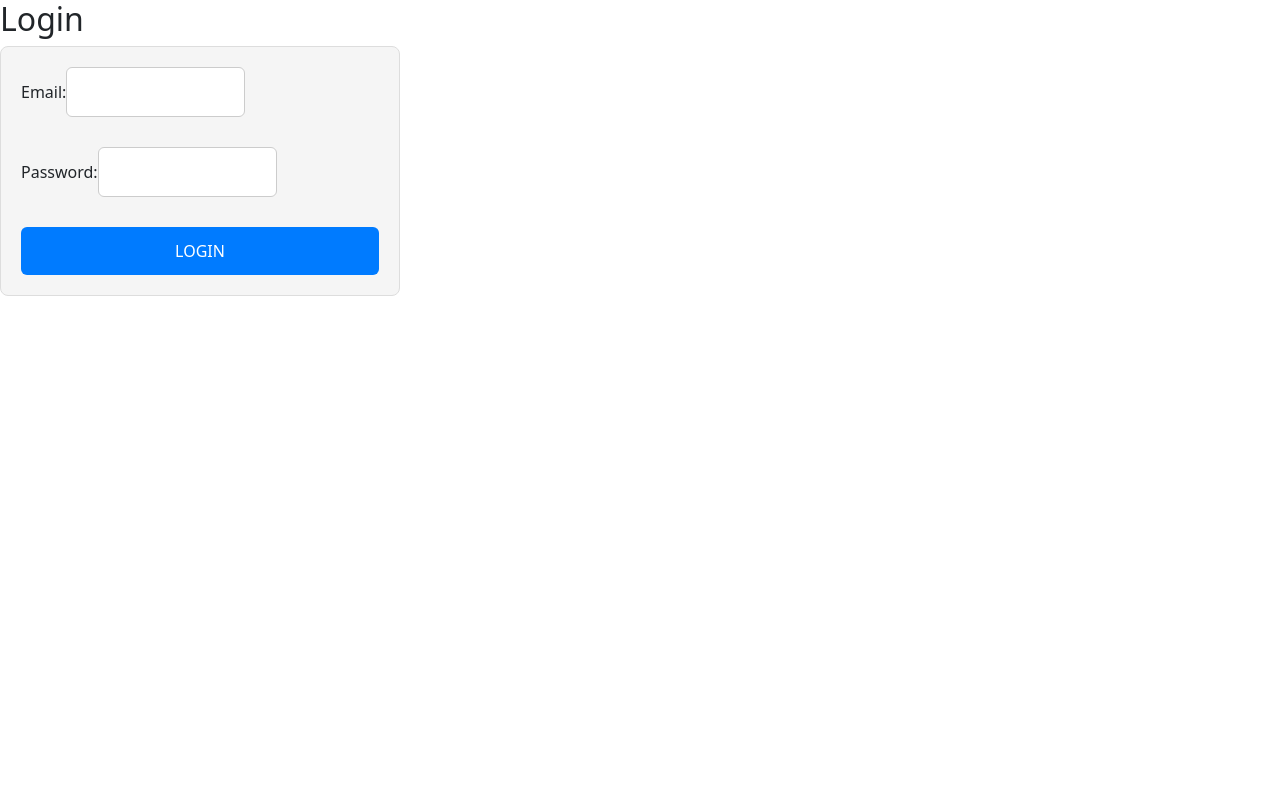
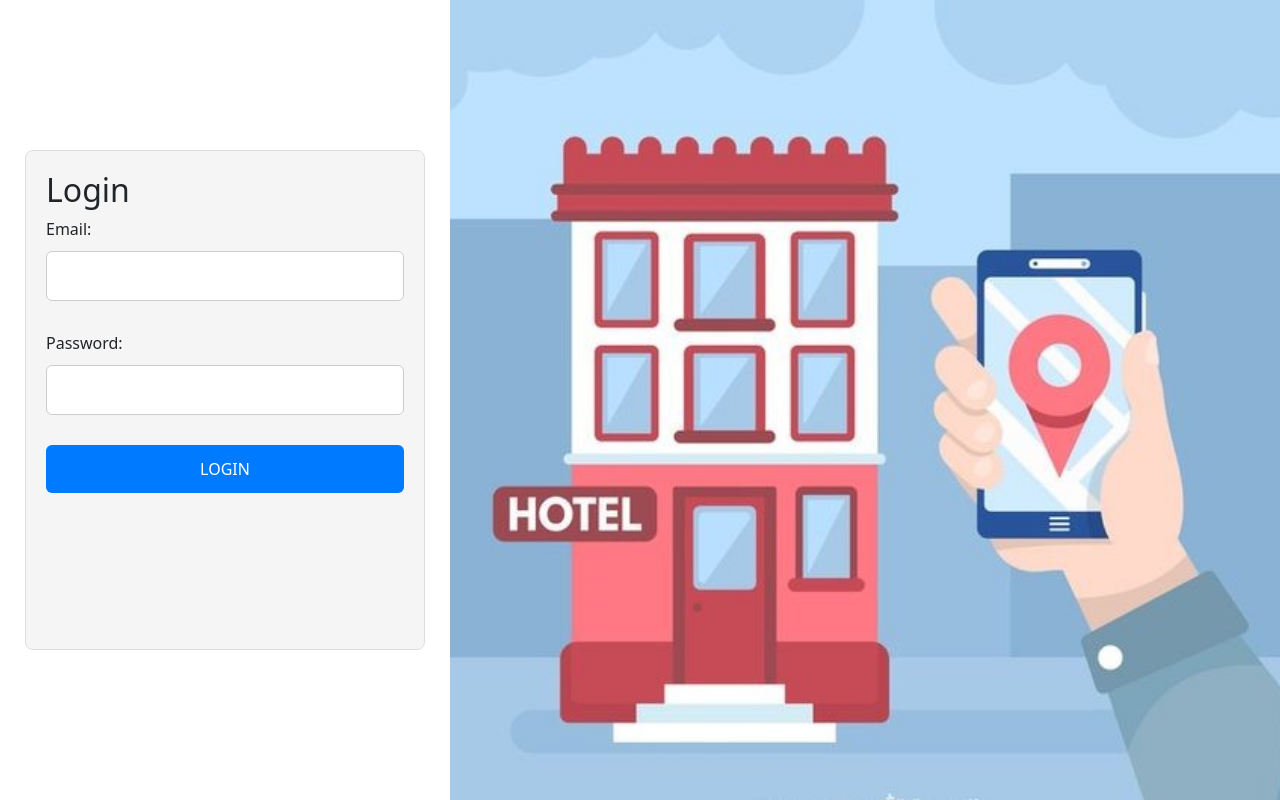
Before and after one commit to ValentynGenkin/Graduation_project_hotel_app, a React app in the folder client/: page /Login in a window 1280 px wide. Built offline with nearby package versions, Linux system fonts and the light colour scheme.

Commit message:
enhancing css and login form

```diff
--- a/client/package.json
+++ b/client/package.json
@@ -71,6 +71,7 @@
     "react-icon": "^1.0.0",
     "react-icons": "^4.11.0",
     "react-router-dom": "^6.0.2",
-    "react-scroll-to-top": "^3.0.0"
+    "react-scroll-to-top": "^3.0.0",
+    "styled-components": "^6.1.0"
   }
 }
--- a/client/src/pages/Admin/CSS/Circle.css
+++ b/client/src/pages/Admin/CSS/Circle.css
@@ -1,25 +1,29 @@
-.container {
+.container-global {
   display: flex;
   justify-content: flex-end;
   align-items: flex-start;
   height: 100vh;
-  margin-bottom: 50px;
+  margin-bottom: 60px;
 }
 
 .circle-container {
-  position: relative;
-  width: 300px;
-  height: 300px;
-  margin-right: 20px;
+  position: absolute;
+  top: 200px;
+  right: 200px;
+  width: 400px;
+  height: 400px;
+}
+.red-text {
+  color: red;
+}
+.legend-container {
+  display: flex;
+  flex-direction: column;
+  align-items: flex-end;
+  margin-top: 20px;
 }
 
-.legend-container {
-  position: absolute;
-  top: 20px;
-  left: 220px;
-}
-
-.legend {
+.legend-circle {
   display: flex;
   align-items: center;
   margin-bottom: 10px;
@@ -34,10 +38,11 @@
 
 .red {
   background-color: red;
+  margin-right: 30px;
 }
 
 .white {
-  background-color: rgb(165, 165, 199);
+  background-color: whitesmoke;
 }
 
 .text-inside {
@@ -47,4 +52,5 @@
   left: 50%;
   transform: translate(-50%, -50%);
   z-index: 2;
+  font-size: 20px;
 }
--- a/client/src/pages/Admin/CSS/Footer.css
+++ b/client/src/pages/Admin/CSS/Footer.css
@@ -12,7 +12,7 @@
 }
 
 .footer-container-admin {
-  background-color: #1a053d;
+  background-color: rgb(20, 23, 189);
 }
 
 .footer-container p {
--- a/client/src/pages/Admin/CSS/Loginform.css
+++ b/client/src/pages/Admin/CSS/Loginform.css
@@ -1,12 +1,14 @@
-.container-admin-form {
+.container-admin-from {
   display: flex;
   justify-content: center;
   align-items: center;
-  height: 100vh;
+  height: 100%;
+  width: 450px;
 }
 
 .login-form-admin {
   width: 400px;
+  height: 500px;
   padding: 20px;
   border: 1px solid #ddd;
   border-radius: 8px;
@@ -15,13 +17,18 @@
 
 .form-group-admin {
   margin-bottom: 30px;
+  display: flex;
+  justify-content: center;
+  align-items: start;
+  gap: 10px;
+  flex-direction: column;
 }
 
 .form-input-admin {
   padding: 12px;
   border: 1px solid #ccc;
   border-radius: 6px;
-  width: 50%;
+  width: 100%;
   transition: border-color 0.3s;
   font-size: 16px;
 }
@@ -45,6 +52,18 @@
   text-transform: uppercase;
 }
 
+.loginImgContainer {
+  height: 100vh;
+  width: calc(100vw - 450px);
+  overflow: hidden; /* Optional: To ensure the image doesn't overflow the container */
+}
+
+.receptionImg {
+  width: 100%; /* Make the image fill its container */
+  height: 100%; /* Maintain the aspect ratio; the height will not exceed the container height */
+  object-fit: cover; /* Ensures the image covers the container, maintaining aspect ratio and cropping if necessary */
+}
+
 .login-button-admin:hover {
   background-color: #0056b3;
 }
@@ -54,12 +73,20 @@
   margin-bottom: 15px;
   font-size: 14px;
 }
-
-/* .message-container-admin {
+.loginPageWrapper {
+  display: flex;
+  justify-content: start;
+  align-items: start;
+  width: 100vw;
+  height: 100vh;
+}
+.message-container-admin {
   padding: 20px;
+  width: 300px;
+  height: 50%;
   border: 1px solid #ddd;
   border-radius: 8px;
   background-color: #580202;
   box-shadow: 0 0 10px rgba(0, 0, 0, 0.1);
   color: #fff;
-} */
+}
--- a/client/src/pages/Admin/CSS/Navbar.css
+++ b/client/src/pages/Admin/CSS/Navbar.css
@@ -1,8 +1,7 @@
-/* styles.css */
-.icon {
-  width: 40px; /* Set the width of the icon */
-  height: 40px; /* Set the height of the icon */
-  margin-right: 8px; /* Add some right margin for spacing */
+.Nav-icon {
+  width: 40px;
+  height: 40px;
+  margin-right: 8px;
 }
 .nav-wrapper {
   background-color: #1a053d;
@@ -16,12 +15,17 @@
   flex-direction: column;
   padding: 1.5rem 2rem;
 }
-.image {
+.Nav-image {
   height: 20px;
   width: 20px;
   margin-right: 20px;
+  font-size: 20px;
+  color: white;
+  font-weight: 700;
+  letter-spacing: 2px;
+  transition: color 0.3s ease-in-out;
 }
-.logo {
+.Admin-name {
   font-size: 20px;
   color: white;
   font-weight: 700;
--- a/client/src/pages/Admin/CSS/Requests.css
+++ b/client/src/pages/Admin/CSS/Requests.css
@@ -26,7 +26,7 @@ td {
   font-weight: bold;
 }
 
-a {
+.call-request {
   text-decoration: none;
   color: #333;
   display: flex;
@@ -38,11 +38,8 @@ span[aria-label="Phone Icon"] {
   font-size: 18px;
 }
 
-/* Select input styling */
 select {
   padding: 5px;
   background-color: #fff; /* Set your desired background color */
   border: 1px solid #ccc;
 }
-
-/* Status-specific styles */
--- a/client/src/pages/Admin/Component/Circle.jsx
+++ b/client/src/pages/Admin/Component/Circle.jsx
@@ -4,29 +4,29 @@ import { CircularProgressbarWithChildren } from "react-circular-progressbar";
 import "../CSS/Circle.css";
 
 const HotelRoomCircle = () => {
-  const occupiedPercentage = 70; // For example, 70% occupied rooms
+  const occupiedPercentage = 70;
 
   return (
-    <div className="container">
+    <div className="container-global">
       <div className="circle-container">
         <CircularProgressbarWithChildren
           value={occupiedPercentage}
           styles={{
-            path: { stroke: "red" }, // Red path for occupied
-            trail: { stroke: "#fff" }, // White trail for unoccupied
+            path: { stroke: "red" },
+            trail: { stroke: "whitesmoke" },
           }}
           strokeWidth={10}
         >
           <div className="text-inside">{occupiedPercentage}% Occupied</div>
         </CircularProgressbarWithChildren>
         <div className="legend-container">
-          <div className="legend">
+          <div className="legend-circle">
             <div className="legend-box red"></div>
-            <span>Occupied</span>
+            <span className="red-text">Occupied Room</span>
           </div>
-          <div className="legend">
+          <div className="legend-circle">
             <div className="legend-box white"></div>
-            <span>Unoccupied</span>
+            <span className="white-text">Unoccupied Room</span>
           </div>
         </div>
       </div>
--- a/client/src/pages/Admin/Component/Login.jsx
+++ b/client/src/pages/Admin/Component/Login.jsx
@@ -1,7 +1,7 @@
 import React, { useState } from "react";
 import { useNavigate } from "react-router-dom";
 import "../CSS/Loginform.css";
-
+import hotelReception from "../Icons/hotel reception.jpg";
 const LoginForm = () => {
   const [formData, setFormData] = useState({
     email: "",
@@ -25,7 +25,6 @@ const LoginForm = () => {
     const { email, password } = formData;
 
     if (email === "HYF@gmail.com" && password === "admin") {
-      // Redirect to "/Admin" if email and password match
       navigate("/Admin");
     } else {
       setError("Invalid email or password.");
@@ -33,11 +32,11 @@ const LoginForm = () => {
   };
 
   return (
-    <div>
+    <div className="loginPageWrapper">
       <div className="container-admin-from">
-        <h2 className="login-title-admin">Login</h2>
-        {error && <p className="error-message">{error}</p>}
         <form onSubmit={handleLogin} className="login-form-admin">
+          <h2 className="login-title-admin">Login</h2>
+          {error && <p className="error-message">{error}</p>}
           <div className="form-group-admin">
             <label htmlFor="email">Email:</label>
             <input
@@ -63,8 +62,13 @@ const LoginForm = () => {
           </button>
         </form>
       </div>
-      <div className="message-container-admin">
-        <p></p>
+      <div className="loginImgContainer">
+        <img
+          src={hotelReception}
+          alt="reception"
+          s
+          className="receptionImg"
+        ></img>
       </div>
     </div>
   );
--- a/client/src/pages/Admin/Component/Navbar.jsx
+++ b/client/src/pages/Admin/Component/Navbar.jsx
@@ -13,36 +13,32 @@ const Navbar = () => {
     <div className="nav-wrapper">
       <div className="nav-center">
         <Link to="/Admin" className="nav-link">
-          <div className="logo">
-            <img
-              src={Manager}
-              alt="Description of the image"
-              className="image"
-            />
+          <div className="Admin-name">
+            <img src={Manager} alt="admin logo" className="Nav-image" />
             Chouaib Atrous
           </div>
         </Link>
         <div className="nav-links">
           <Link to="/AddRooms" className="nav-link">
-            <MdOutlineBedroomParent className="icon" />
+            <MdOutlineBedroomParent className="Nav-icon" />
             Add Rooms
           </Link>
           <Link to="/Clients" className="nav-link">
-            <HiOutlineUsers className="icon" />
+            <HiOutlineUsers className="Nav-icon" />
             Clients
           </Link>
 
           <Link to="/Statistics" className="nav-link">
-            <FcStatistics className="icon" />
+            <FcStatistics className="Nav-icon" />
             Statistics
           </Link>
           <Link to="/Reviews" className="nav-link">
-            <MdReviews className="icon" />
+            <MdReviews className="Nav-icon" />
             Reviews
           </Link>
 
           <Link to="/Login" className="nav-link">
-            <LuLogOut className="icon" />
+            <LuLogOut className="Nav-icon" />
             Logout
           </Link>
         </div>
--- a/client/src/pages/Admin/Component/Requests.jsx
+++ b/client/src/pages/Admin/Component/Requests.jsx
@@ -36,7 +36,6 @@ const RoomTable = () => {
   ]);
 
   const handleStatusChange = (roomId, newStatus) => {
-    // Create a new array with updated status
     const updatedRequests = roomRequests.map((request) => {
       if (request.roomId === roomId) {
         return { ...request, status: newStatus };
@@ -68,7 +67,10 @@ const RoomTable = () => {
               <td>{request.clientName}</td>
               <td>{request.clientEmail}</td>
               <td>
-                <a href={`tel: ${request.clientNumber}`}>
+                <a
+                  className="call-request"
+                  href={`tel: ${request.clientNumber}`}
+                >
                   <span role="img" aria-label="Phone Icon">
                     📞
                   </span>
```
Also changed, not shown: 1 other file (tests, documents, lock files or other folders).
